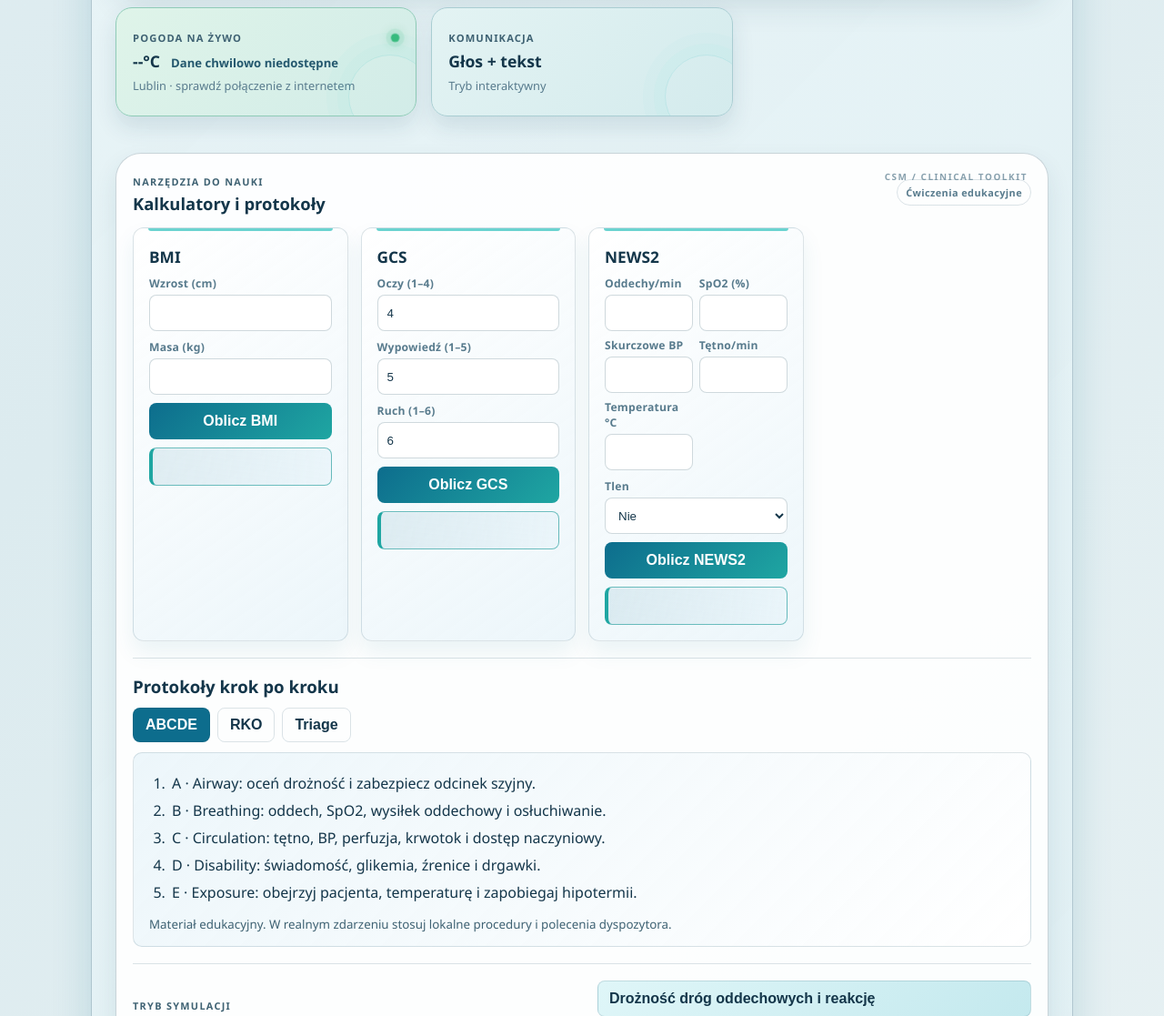
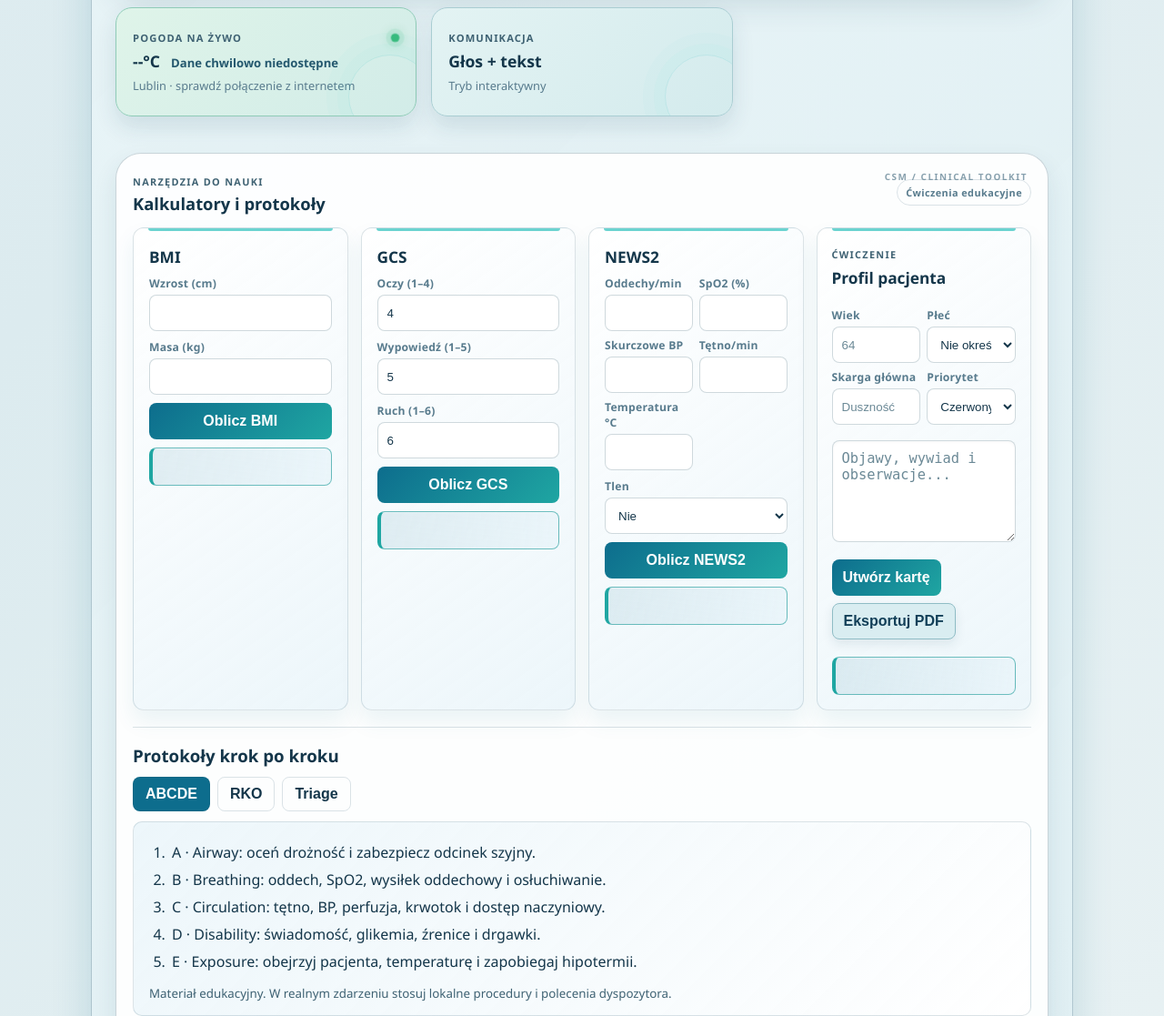
Before and after one commit to coobadzik2-hub/CSMek-Ai, a FastAPI app: page / in a window 1280 px wide. Shown: the part 2453-3570 px from the top of the page at 91% size. Run offline with FastAPI, Linux system fonts and the light colour scheme; data that the repository does not hold is empty.

Commit message:
Place patient profile beside calculators

```diff
--- a/web_app/templates/index.html
+++ b/web_app/templates/index.html
@@ -339,11 +339,11 @@
             <label>Tlen<select id="newsOxygen"><option value="0">Nie</option><option value="2">Tak</option></select></label>
             <button id="newsCalculate" type="button">Oblicz NEWS2</button><output id="newsResult" aria-live="polite"></output>
           </article>
+          <section class="patient-card tool-card"><div class="tool-section-heading"><span class="eyebrow">Ćwiczenie</span><h3>Profil pacjenta</h3></div><div class="tool-two-column"><label>Wiek<input id="patientAge" type="number" min="0" max="120" placeholder="64"></label><label>Płeć<select id="patientSex"><option>Nie określono</option><option>Kobieta</option><option>Mężczyzna</option></select></label><label>Skarga główna<input id="patientComplaint" placeholder="Duszność"></label><label>Priorytet<select id="patientPriority"><option>Czerwony</option><option>Żółty</option><option>Zielony</option></select></label></div><textarea id="patientNotes" rows="3" placeholder="Objawy, wywiad i obserwacje..."></textarea><div class="patient-actions"><button id="patientGenerate" type="button">Utwórz kartę</button><button id="patientPrint" class="secondary" type="button">Eksportuj PDF</button></div><output id="patientSummary" class="patient-summary" aria-live="polite"></output></section>
         </div>
         <div class="protocols-block"><h3>Protokoły krok po kroku</h3><div class="protocol-tabs"><button class="protocol-tab is-active" data-protocol="abcde" type="button">ABCDE</button><button class="protocol-tab" data-protocol="cpr" type="button">RKO</button><button class="protocol-tab" data-protocol="triage" type="button">Triage</button></div><article id="protocolContent" class="protocol-content"></article></div>
         <div class="scenario-block"><div><span class="eyebrow">Tryb symulacji</span><h3>Scenariusz: nagłe pogorszenie</h3><p id="scenarioPrompt">Pacjent jest blady, spocony i splątany. Co oceniasz jako pierwsze?</p></div><div id="scenarioOptions" class="scenario-options"></div><p id="scenarioFeedback" class="tool-feedback" aria-live="polite"></p><button id="scenarioNext" type="button">Następny etap</button></div>
         <div class="patient-training-grid">
-          <section class="patient-card"><div class="tool-section-heading"><span class="eyebrow">Ćwiczenie</span><h3>Profil pacjenta</h3></div><div class="tool-two-column"><label>Wiek<input id="patientAge" type="number" min="0" max="120" placeholder="64"></label><label>Płeć<select id="patientSex"><option>Nie określono</option><option>Kobieta</option><option>Mężczyzna</option></select></label><label>Skarga główna<input id="patientComplaint" placeholder="Duszność"></label><label>Priorytet<select id="patientPriority"><option>Czerwony</option><option>Żółty</option><option>Zielony</option></select></label></div><textarea id="patientNotes" rows="3" placeholder="Objawy, wywiad i obserwacje..."></textarea><div class="patient-actions"><button id="patientGenerate" type="button">Utwórz kartę</button><button id="patientPrint" class="secondary" type="button">Eksportuj PDF</button></div><output id="patientSummary" class="patient-summary" aria-live="polite"></output></section>
           <section class="flashcard-card"><div class="tool-section-heading"><span class="eyebrow">Powtórka</span><h3>Fiszki kliniczne</h3></div><p id="flashcardQuestion"></p><button id="flashcardReveal" class="flashcard-face" type="button">Pokaż odpowiedź</button><p id="flashcardAnswer" class="flashcard-answer" hidden></p><div class="flashcard-actions"><button id="flashcardEasy" type="button">Znam</button><button id="flashcardHard" class="secondary" type="button">Powtórz</button></div><small id="studyProgress">Powtórzone: 0</small></section>
         </div>
         <section class="events-card"><div class="tool-section-heading"><span class="eyebrow">Organizacja</span><h3>Najbliższe wydarzenia CSM</h3></div><div id="eventsList" class="events-list"></div></section>
```
